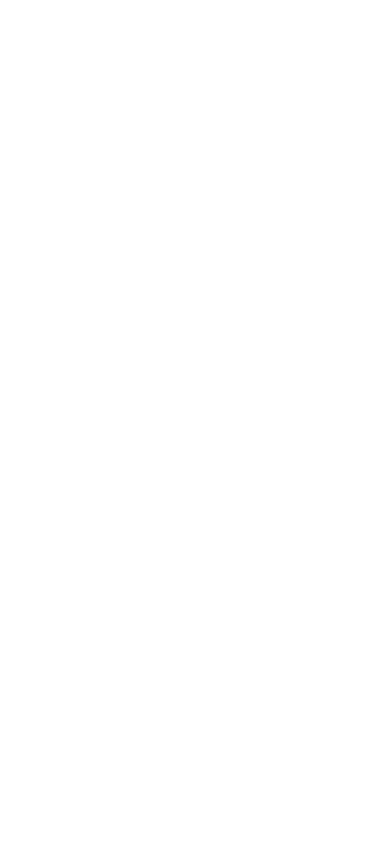
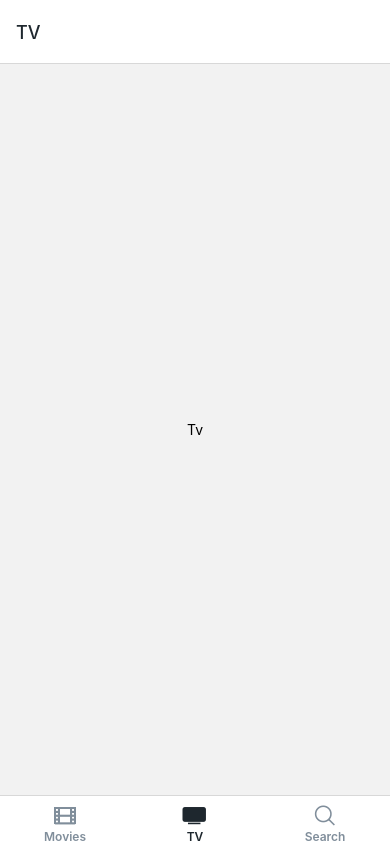
Before and after one commit to LDYWINNER/react-native-basic, a React Native app in the folder RN-GeneralConcepts/movie-app/: screen /TV in a window 390 px wide. Built offline with nearby package versions, Linux system fonts and the light colour scheme.

Commit message:
ADD - bottom tab navigator

```diff
--- a/RN-GeneralConcepts/movie-app/App.js
+++ b/RN-GeneralConcepts/movie-app/App.js
@@ -3,6 +3,8 @@ import * as Font from "expo-font";
 import React, { useState } from "react";
 import { Ionicons } from "@expo/vector-icons";
 import { Asset } from "expo-asset";
+import { NavigationContainer } from "@react-navigation/native";
+import Tabs from "./navigation/Tabs";
 
 const loadFonts = (fonts) => fonts.map((font) => Font.loadAsync(font));
 
@@ -34,5 +36,9 @@ export default function App() {
       />
     );
   }
-  return null;
+  return (
+    <NavigationContainer>
+      <Tabs />
+    </NavigationContainer>
+  );
 }
--- /dev/null
+++ b/RN-GeneralConcepts/movie-app/colors.js
@@ -0,0 +1,4 @@
+export const YELLOW_COLOR = "#ffa801";
+export const BLACK_COLOR = "#1e272e";
+export const DARK_GREY = "#d2dae2";
+export const LIGHT_GREY = "#808e9b";
--- a/RN-GeneralConcepts/movie-app/metro.config.js
+++ b/RN-GeneralConcepts/movie-app/metro.config.js
@@ -1,5 +1,5 @@
 // Learn more https://docs.expo.io/guides/customizing-metro
-const { getDefaultConfig } = require('expo/metro-config');
+const { getDefaultConfig } = require("expo/metro-config");
 
 /** @type {import('expo/metro-config').MetroConfig} */
 const config = getDefaultConfig(__dirname);
--- /dev/null
+++ b/RN-GeneralConcepts/movie-app/navigation/Tabs.js
@@ -0,0 +1,78 @@
+import React from "react";
+import { createBottomTabNavigator } from "@react-navigation/bottom-tabs";
+import Movies from "../screens/Movies";
+import Tv from "../screens/Tv";
+import Search from "../screens/Search";
+import { useColorScheme } from "react-native";
+import { BLACK_COLOR, DARK_GREY, LIGHT_GREY, YELLOW_COLOR } from "../colors";
+import { Ionicons } from "@expo/vector-icons";
+
+const Tab = createBottomTabNavigator();
+
+const Tabs = () => {
+  const isDark = useColorScheme() === "dark";
+  return (
+    <Tab.Navigator
+      screenOptions={{
+        tabBarStyle: {
+          backgroundColor: isDark ? BLACK_COLOR : "white",
+        },
+        tabBarActiveTintColor: isDark ? YELLOW_COLOR : BLACK_COLOR,
+        tabBarInactiveTintColor: isDark ? DARK_GREY : LIGHT_GREY,
+        headerStyle: {
+          backgroundColor: isDark ? BLACK_COLOR : "white",
+        },
+        headerTitleStyle: {
+          color: isDark ? "white" : BLACK_COLOR,
+        },
+        tabBarLabelStyle: {
+          marginTop: -5,
+          fontSize: 12,
+          fontWeight: "600",
+        },
+      }}
+    >
+      <Tab.Screen
+        name="Movies"
+        component={Movies}
+        options={{
+          tabBarIcon: ({ focused, color, size }) => {
+            return (
+              <Ionicons
+                name={focused ? "film" : "film-outline"}
+                color={color}
+                size={size}
+              />
+            );
+          },
+        }}
+      />
+      <Tab.Screen
+        name="TV"
+        component={Tv}
+        options={{
+          tabBarIcon: ({ focused, color, size }) => {
+            return <Ionicons name="tv" color={color} size={size} />;
+          },
+        }}
+      />
+      <Tab.Screen
+        name="Search"
+        component={Search}
+        options={{
+          tabBarIcon: ({ focused, color, size }) => {
+            return (
+              <Ionicons
+                name={focused ? "search" : "search-outline"}
+                color={color}
+                size={size}
+              />
+            );
+          },
+        }}
+      />
+    </Tab.Navigator>
+  );
+};
+
+export default Tabs;
--- /dev/null
+++ b/RN-GeneralConcepts/movie-app/screens/Movies.js
@@ -0,0 +1,10 @@
+import React from "react";
+import { View, Text } from "react-native";
+
+const Movies = () => (
+  <View style={{ flex: 1, justifyContent: "center", alignItems: "center" }}>
+    <Text>Movies</Text>
+  </View>
+);
+
+export default Movies;
--- /dev/null
+++ b/RN-GeneralConcepts/movie-app/screens/Search.js
@@ -0,0 +1,10 @@
+import React from "react";
+import { View, Text } from "react-native";
+
+const Search = () => (
+  <View style={{ flex: 1, justifyContent: "center", alignItems: "center" }}>
+    <Text>Search</Text>
+  </View>
+);
+
+export default Search;
--- /dev/null
+++ b/RN-GeneralConcepts/movie-app/screens/Tv.js
@@ -0,0 +1,10 @@
+import React from "react";
+import { View, Text } from "react-native";
+
+const Tv = () => (
+  <View style={{ flex: 1, justifyContent: "center", alignItems: "center" }}>
+    <Text>Tv</Text>
+  </View>
+);
+
+export default Tv;
```
Also changed, not shown: RN-GeneralConcepts/movie-app/package.json (+6 -1 lines), 3 other files (tests, documents, lock files or other folders).
